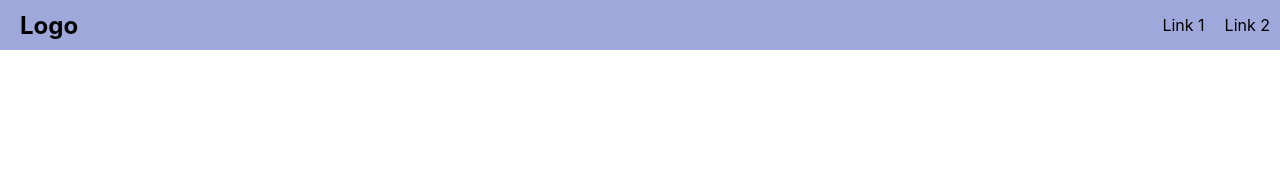
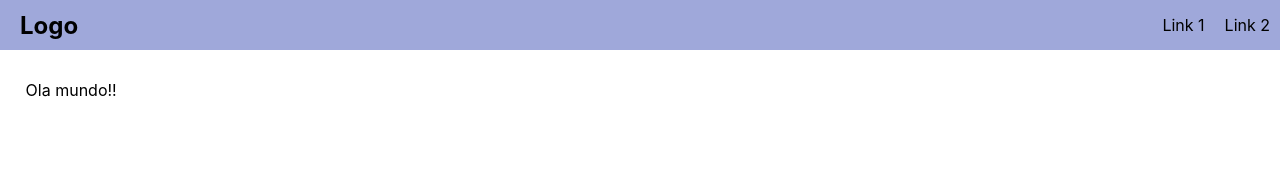
Before and after one commit to RafaelTuccio/app-pessoas, a React (Create React App) app: page / in a window 1280 px wide. Shown: the top 170 px of the page. Built offline with nearby package versions, Linux system fonts and the light colour scheme.

Commit message:
:feat: criado o component Container e seu css

```diff
--- a/src/App.js
+++ b/src/App.js
@@ -1,9 +1,15 @@
 import './App.css';
 import Navbar from './Component/Navbar';
+import Container from './Component/Container'
 function App() {
 
   return (
-    <Navbar />
+    <>
+      <Navbar />
+      <Container>
+        Ola mundo!!
+      </Container>
+    </>
   );
 }
 
--- /dev/null
+++ b/src/Component/Container/index.jsx
@@ -0,0 +1,12 @@
+import './style.css'
+const Container = (props) => {
+    return(
+        <div className="container">
+            {
+                props.children
+            }
+        </div>
+    )
+}
+
+export default Container
--- /dev/null
+++ b/src/Component/Container/style.css
@@ -0,0 +1,4 @@
+.container{
+    width: 96%;
+    margin: 80px 2% 0 2%;
+}
```
Also changed, not shown: 1 other file (tests, documents, lock files or other folders).
